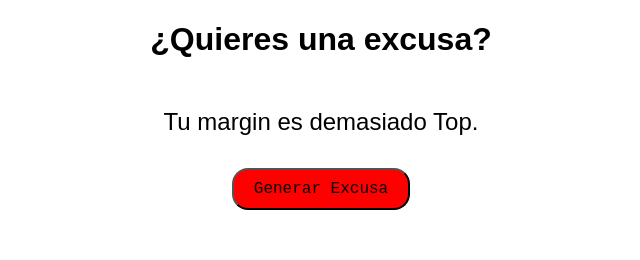
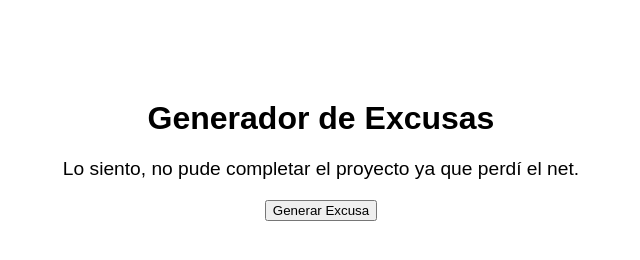
Before and after one commit to dmeleroandrade/generador-de-excusas, a plain HTML site: page index.html in a window 1280 px wide. Both pictures are taken after a click on the button "Generar Excusa". Shown: the whole page, without its empty margins (319-959 px from the left). Drawn offline with Linux system fonts and the light colour scheme.

Commit message:
"generar excusa desde el botón  con diferentes arrays y concatenandolos"

```diff
--- /dev/null
+++ b/code.js
@@ -0,0 +1,47 @@
+const excusaPrimera = [
+    "Lo siento,",
+    "Perdón,",
+    "Disculpa,",
+    "Vaya!",
+  ];
+
+  const excusaDos = [
+    "se me olvidó",
+    "tuve un problema con",
+    "no pude completar",
+    "no conseguí",
+  ];
+
+  const excusaAcción = [
+    "mi tarea",
+    "el informe",
+    "el proyecto",
+    "el trabajo",
+  ];
+
+  const excusaCuatro = [
+    "porque mi ordenador se estropeó.",
+    "debido a un problema de mi html.",
+    "ya que perdí el net.",
+    "porque mi mascota tenía dolor de pancha.",
+  ];
+
+  function generarExcusa() {
+    const inicial = excusaPrimera[Math.floor(Math.random() * excusaPrimera.length)];
+    const razon = excusaDos[Math.floor(Math.random() * excusaDos.length)];
+    const actividad = excusaAcción[Math.floor(Math.random() * excusaAcción.length)];
+    const adicional = excusaCuatro[Math.floor(Math.random() * excusaCuatro.length)];
+
+    return inicial + " " + razon + " " +  actividad + " " + adicional
+
+
+
+  }
+
+  const botonGenerar = document.getElementById('generar-excusa');
+  const parrafoExcusa = document.getElementById('excusa');
+
+  botonGenerar.addEventListener('click', function() {
+    const nuevaExcusa = generarExcusa();
+    parrafoExcusa.textContent = nuevaExcusa;
+  });
--- a/index.html
+++ b/index.html
@@ -1,34 +1,20 @@
 <!DOCTYPE html>
 <html lang="en">
 <head>
-<meta charset="UTF-8">
-<meta name="viewport" content="width=device-width, initial-scale=1.0">
-<title>Generador de Excusas</title>
-<link rel="stylesheet" href="style.css">
+  <meta charset="UTF-8">
+  <meta name="viewport" content="width=device-width, initial-scale=1.0">
+  <title>Generador de Excusas</title>
+  <link rel="stylesheet" href="style.css">
 </head>
 <body>
-  <h1>¿Quieres una excusa?</h1>
-  <div id="excuse"></div>
-  <button id="generateExcuse">Generar Excusa</button>
+  <div class="container">
+    <h1>Generador de Excusas</h1>
+    <p id="excusa"></p>
+    <button id="generar-excusa">Generar Excusa</button>
+  </div>
 
-  <script>
-    const excuses = [
-      "Lo siento, se comió los deberes el perro.",
-      "Tengo una cena con una 'amiga'.",
-      "Hoy tengo el css estropeado.",
-      "Estoy a 1em de tí.",
-      "Tu margin es demasiado Top.",
-      "me duelen las uñas.",
-      "He vuelto con mi ex."
-    ];
+  <script src="code.js"></script>
 
-    function generateExcuse() {
-      const randomExcuse = Math.floor(Math.random() * excuses.length);
-      const excuse = excuses[randomExcuse];
-      document.getElementById('excuse').innerText = excuse;
-    }
 
-    document.getElementById('generateExcuse').addEventListener('click', generateExcuse);
-  </script>
 </body>
 </html>
--- a/style.css
+++ b/style.css
@@ -1,17 +1,13 @@
-body {font-family: Arial, sans-serif;
+body {
+    font-family: Arial, sans-serif;
+  }
+
+  .container {
     text-align: center;
+    margin-top: 100px;
+  }
 
-    #excuse {
-    font-size: 1.5rem;
-    margin-top: 50px;
-    }
-    button {
-    padding: 10px 20px;
-    font-size: 1rem;
-    cursor: pointer;
-    background-color: red;
-    font-family: 'Courier New', Courier, monospace;
-    border-radius: 1em;
-    margin-top: 2em;
-    }
-    }
+  #excusa {
+    font-size: 1.2em;
+    margin-bottom: 20px;
+  }
```
